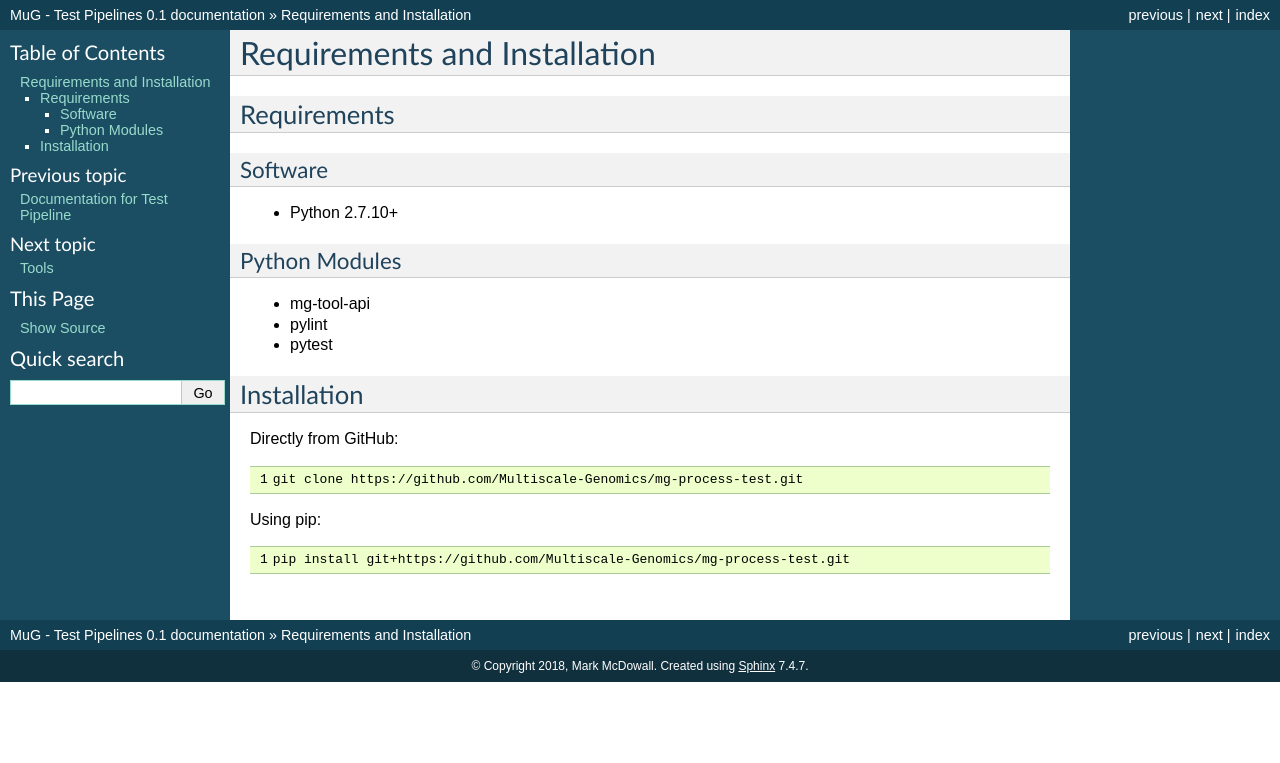
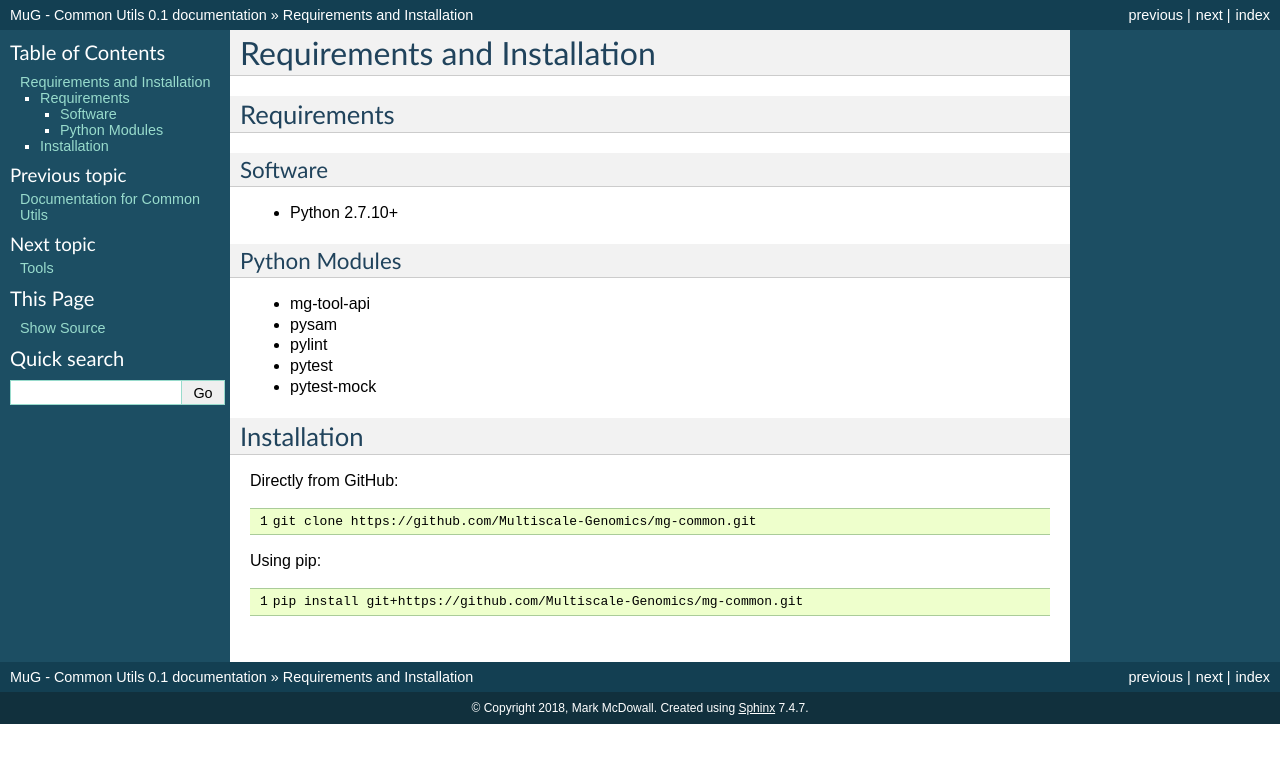
Before and after one commit to Multiscale-Genomics/mg-common, a Sphinx documentation site: the page built from docs/install.rst, in a window 1280 px wide. Shown: the top 763 px of the page. Built offline with Sphinx 7.4.7, drawn with Linux system fonts in a browser that asks for light colours; pages that are not in the unit, such as notebooks, are missing from menus.

Commit message:
Updated docs to reflect the repo

```diff
--- a/docs/conf.py
+++ b/docs/conf.py
@@ -33,7 +33,7 @@ class Mock(MagicMock):
 MOCK_MODULES = []
 sys.modules.update((mod_name, Mock()) for mod_name in MOCK_MODULES)
 
-import mg_process_test.tool
+import mg_common.tool
 #import script
 
 
@@ -68,7 +68,7 @@ source_suffix = '.rst'
 master_doc = 'index'
 
 # General information about the project.
-project = 'MuG - Test Pipelines'
+project = 'MuG - Common Utils'
 copyright = '2018, Mark McDowall'
 author = 'Mark McDowall'
 
@@ -123,7 +123,7 @@ html_static_path = ['_static']
 # -- Options for HTMLHelp output ------------------------------------------
 
 # Output file base name for HTML help builder.
-htmlhelp_basename = 'MuG-ProcessTestPipelinesdoc'
+htmlhelp_basename = 'MuG-CommonUtilsdoc'
 
 
 # -- Options for LaTeX output ---------------------------------------------
@@ -150,7 +150,7 @@ latex_elements = {
 # (source start file, target name, title,
 #  author, documentclass [howto, manual, or own class]).
 latex_documents = [
-    (master_doc, 'MuG-ProcessTestPipelines.tex', 'MuG - Process Test Pipelines Documentation',
+    (master_doc, 'MuG-CommonUtils.tex', 'MuG - Common Utils Documentation',
      'Mark McDowall', 'manual'),
 ]
 
@@ -160,7 +160,7 @@ latex_documents = [
 # One entry per manual page. List of tuples
 # (source start file, name, description, authors, manual section).
 man_pages = [
-    (master_doc, 'mug-processtsvpipelines', 'MuG - Process Test Pipelines Documentation',
+    (master_doc, 'mug-processtsvpipelines', 'MuG - Common Utils Documentation',
      [author], 1)
 ]
 
@@ -171,13 +171,11 @@ man_pages = [
 # (source start file, target name, title, author,
 #  dir menu entry, description, category)
 texinfo_documents = [
-    (master_doc, 'MuG-ProcessTestPipelines', 'MuG - Process Test Pipelines Documentation',
-     author, 'MuG-ProcessTestPipelines', 'One line description of project.',
+    (master_doc, 'MuG-CommonUtils', 'MuG - Common Utils Documentation',
+     author, 'MuG-CommonUtils', 'One line description of project.',
      'Miscellaneous'),
 ]
 
 
-
-
 # Example configuration for intersphinx: refer to the Python standard library.
 intersphinx_mapping = {'https://docs.python.org/': None}
--- a/docs/index.rst
+++ b/docs/index.rst
@@ -18,8 +18,8 @@
    You can adapt this file completely to your liking, but it should at least
    contain the root `toctree` directive.
 
-Documentation for Test Pipeline
-===============================
+Documentation for Common Utils
+==============================
 
 .. toctree::
    :caption: Table of Contents
@@ -27,7 +27,6 @@ Documentation for Test Pipeline
    :maxdepth: 2
 
    install
-   pipelines
    tool
    license
 
--- a/docs/install.rst
+++ b/docs/install.rst
@@ -28,8 +28,10 @@ Python Modules
 ^^^^^^^^^^^^^^
 
 - mg-tool-api
+- pysam
 - pylint
 - pytest
+- pytest-mock
 
 Installation
 ------------
@@ -38,11 +40,11 @@ Directly from GitHub:
 .. code-block:: none
    :linenos:
 
-   git clone https://github.com/Multiscale-Genomics/mg-process-test.git
+   git clone https://github.com/Multiscale-Genomics/mg-common.git
 
 Using pip:
 
 .. code-block:: none
    :linenos:
 
-   pip install git+https://github.com/Multiscale-Genomics/mg-process-test.git
+   pip install git+https://github.com/Multiscale-Genomics/mg-common.git
```
Also changed, not shown: docs/tool.rst (+8 -3 lines).
